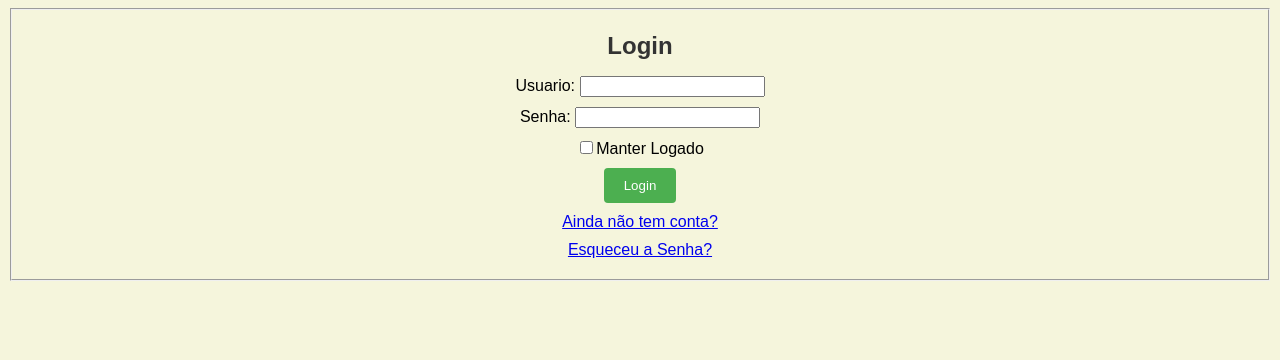
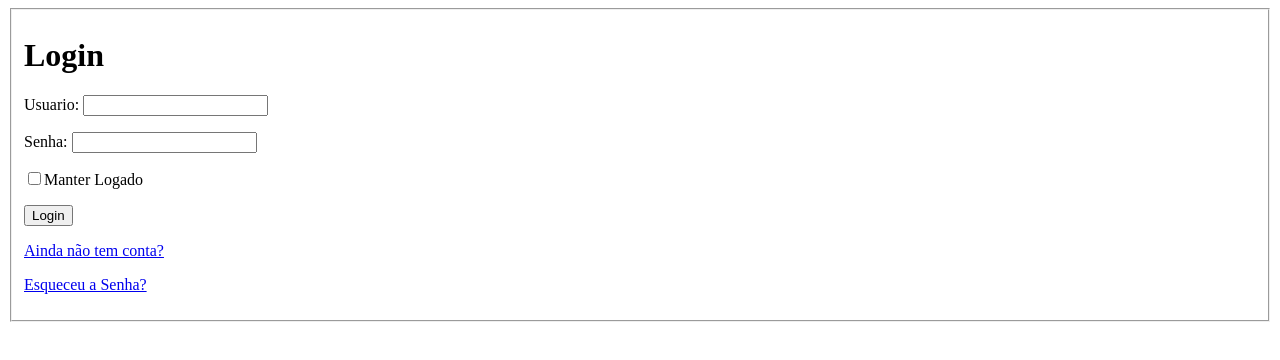
Before and after one commit to iisaborges/meuPrimeiroProjetoHTML, a plain HTML site: page index.html in a window 1280 px wide. Drawn offline with Linux system fonts and the light colour scheme.

Commit message:
Update index.html

```diff
--- a/index.html
+++ b/index.html
@@ -5,34 +5,7 @@
         <meta charset="UTF-8">
         <style>
 
-            form {
-                text-align: center;
-            }
 
-            p {
-                margin: 10px 0;
-            }
-
-
-            body {
-                background: beige;
-                font-family: Arial, sans-serif;
-                font-size: 16px;
-            }
-
-            h1 {
-                color: #333;
-                font-size: 24px;
-            }
-
-            button {
-                background-color: #4CAF50; /* Verde */
-                color: white;
-                padding: 10px 20px;
-                border: none;
-                border-radius: 4px;
-                cursor: pointer;
-            }
 
         </style>
 
```
